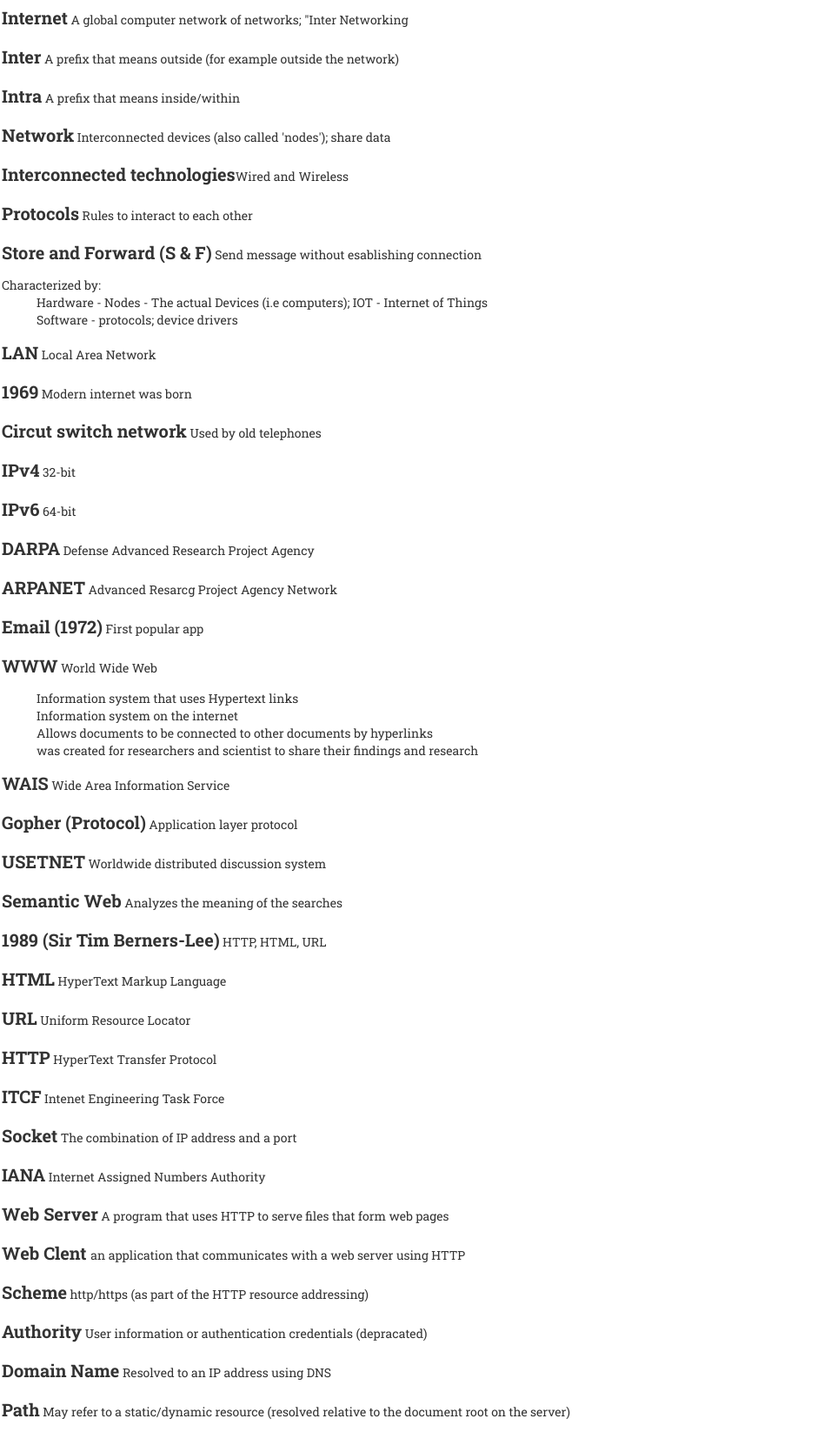
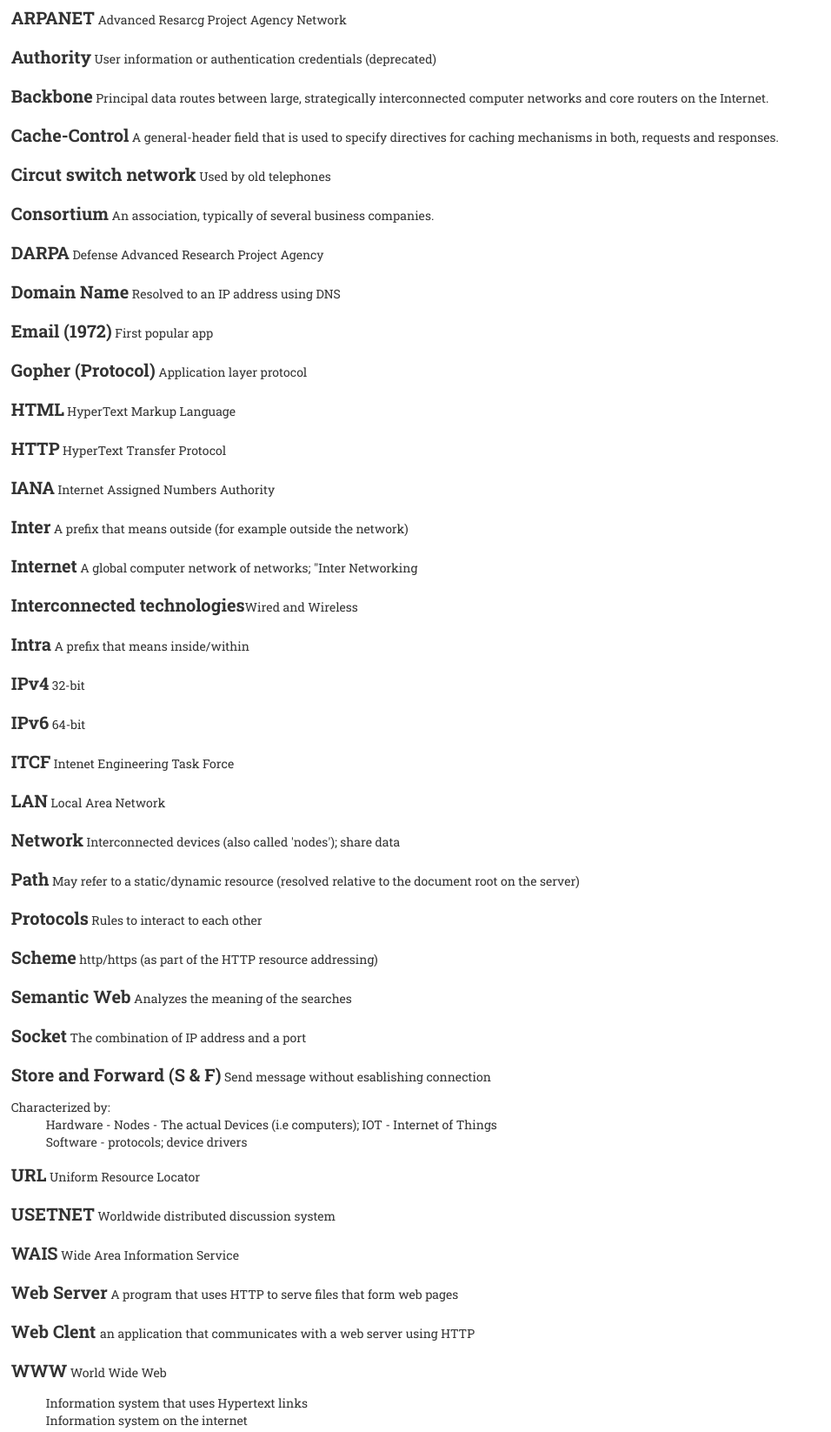
Before and after one commit to galoberlyn/webteklec, a website: page CourseWebsite(Updated)/glossary.html in a window 1280 px wide. Shown: the part 947-2593 px from the top of the page at 87% size, without its empty margins (0-956 px from the left). Drawn offline with nearby package versions, Linux system fonts and the light colour scheme; a web font is replaced by a local one.

Commit message:
alphabetized the glossary and added terms

```diff
--- a/CourseWebsite(Updated)/glossary.html
+++ b/CourseWebsite(Updated)/glossary.html
@@ -57,27 +57,45 @@
     &nbsp
     </div>
 <!-- <a href="index.html" class="btn btn-xl" >Home</a> -->
-    <div id='glos'>
+    <div class="glos">
+        <p class="text"><span class="special">ARPANET</span> Advanced Resarcg Project Agency Network</p>
+        <p class="text"><span class="special">Authority</span> User information or authentication credentials (deprecated)</p>
+        <p class="text"><span class="special">Backbone</span> Principal data routes between large, strategically interconnected computer networks and core routers on the Internet. </p>
+        <p class="text"><span class="special">Cache-Control</span> A general-header field that is used to specify directives for caching mechanisms in both, requests and responses.</p>
+        <p class="text"><span class="special">Circut switch network</span> Used by old telephones</p>
+        <p class="text"><span class="special">Consortium</span> An association, typically of several business companies.</p>
+        <p class="text"><span class="special">DARPA</span> Defense Advanced Research Project Agency</p>
+        <p class="text"><span class="special">Domain Name</span> Resolved to an IP address using DNS</p>
+        <p class="text"><span class="special">Email (1972)</span> First popular app</p>
+        <p class="text"><span class="special">Gopher (Protocol)</span> Application layer protocol</p>
+        <p class="text"><span class="special">HTML</span> HyperText Markup Language</p>
+        <p class="text"><span class="special">HTTP</span> HyperText Transfer Protocol</p>
+        <p class="text"><span class="special">IANA</span> Internet Assigned Numbers Authority</p>
+        <p class="text"><span class="special">Inter</span> A prefix that means outside (for example outside the network)</p>
         <p class="text"><span class="special">Internet</span> A global computer network of networks; "Inter Networking</p>
-        <p class="text"><span class="special">Inter</span> A prefix that means outside (for example outside the network)</p>
+        <p class="text"><span class="special">Interconnected technologies</span>Wired and Wireless</p>
         <p class="text"><span class="special">Intra</span> A prefix that means inside/within</p>
+        <p class="text"><span class="special">IPv4</span> 32-bit </p>
+        <p class="text"><span class="special">IPv6</span> 64-bit</p>
+        <p class="text"><span class="special">ITCF</span> Intenet Engineering Task Force</p>
+        <p class="text"><span class="special">LAN</span> Local Area Network</p>
         <p class="text"><span class="special">Network</span> Interconnected devices (also called 'nodes'); share data</p>
-        <p class="text"><span class="special">Interconnected technologies</span>Wired and Wireless</p>
+        <p class="text"><span class="special">Path</span> May refer to a static/dynamic resource (resolved relative to the document root on the server)</p>
         <p class="text"><span class="special">Protocols</span> Rules to interact to each other</p>
+        <p class="text"><span class="special">Scheme</span> http/https (as part of the HTTP resource addressing)</p>
+        <p class="text"><span class="special">Semantic Web</span> Analyzes the meaning of the searches</p>
+        <p class="text"><span class="special">Socket</span> The combination of IP address and a port</p>
         <p class="text"><span class="special">Store and Forward (S & F)</span> Send message without esablishing connection</p>
               Characterized by:
               <ul style="list-style-type:none">
                  <li>Hardware -  Nodes - The actual Devices (i.e computers); IOT - Internet of Things</li>
                  <li>Software - protocols; device drivers</li>
             </ul>
-        <p class="text"><span class="special">LAN</span> Local Area Network</p>
-        <p class="text"><span class="special">1969</span> Modern internet was born</p>
-        <p class="text"><span class="special">Circut switch network</span> Used by old telephones</p>
-        <p class="text"><span class="special">IPv4</span> 32-bit </p>
-        <p class="text"><span class="special">IPv6</span> 64-bit</p>
-        <p class="text"><span class="special">DARPA</span> Defense Advanced Research Project Agency</p>
-        <p class="text"><span class="special">ARPANET</span> Advanced Resarcg Project Agency Network</p>
-        <p class="text"><span class="special">Email (1972)</span> First popular app</p>
+        <p class="text"><span class="special">URL</span> Uniform Resource Locator</p>
+        <p class="text"><span class="special">USETNET</span> Worldwide distributed discussion system</p>
+        <p class="text"><span class="special">WAIS</span> Wide Area Information Service</p>
+        <p class="text"><span class="special">Web Server</span> A program that uses HTTP to serve files that form web pages</p>
+        <p class="text"><span class="special">Web Clent </span> an application that communicates with a web server using HTTP</p>
         <p class="text"><span class="special">WWW</span> World Wide Web</p>
             <ul style="list-style-type: none">
                 <li> Information system that uses Hypertext links</li>
@@ -85,23 +103,6 @@
                 <li> Allows documents to be connected to other documents by hyperlinks </li>
                 <li> was created for researchers and scientist to share their findings and research </li>
             </ul>
-        <p class="text"><span class="special">WAIS</span> Wide Area Information Service</p>
-        <p class="text"><span class="special">Gopher (Protocol)</span> Application layer protocol</p>
-        <p class="text"><span class="special">USETNET</span> Worldwide distributed discussion system</p>
-        <p class="text"><span class="special">Semantic Web</span> Analyzes the meaning of the searches</p>
-        <p class="text"><span class="special">1989 (Sir Tim Berners-Lee)</span> HTTP, HTML, URL</p>
-        <p class="text"><span class="special">HTML</span> HyperText Markup Language</p>
-        <p class="text"><span class="special">URL</span> Uniform Resource Locator</p>
-        <p class="text"><span class="special">HTTP</span> HyperText Transfer Protocol</p>
-        <p class="text"><span class="special">ITCF</span> Intenet Engineering Task Force</p>
-        <p class="text"><span class="special">Socket</span> The combination of IP address and a port</p>
-        <p class="text"><span class="special">IANA</span> Internet Assigned Numbers Authority</p>
-        <p class="text"><span class="special">Web Server</span> A program that uses HTTP to serve files that form web pages</p>
-        <p class="text"><span class="special">Web Clent </span> an application that communicates with a web server using HTTP</p>
-        <p class="text"><span class="special">Scheme</span> http/https (as part of the HTTP resource addressing)</p>
-        <p class="text"><span class="special">Authority</span> User information or authentication credentials (depracated)</p>
-        <p class="text"><span class="special">Domain Name</span> Resolved to an IP address using DNS</p>
-        <p class="text"><span class="special">Path</span> May refer to a static/dynamic resource (resolved relative to the document root on the server)</p>
     </div>
 
 
```
Also changed, not shown: CourseWebsite(Updated)/css/agency.min.css, 1 other file.
